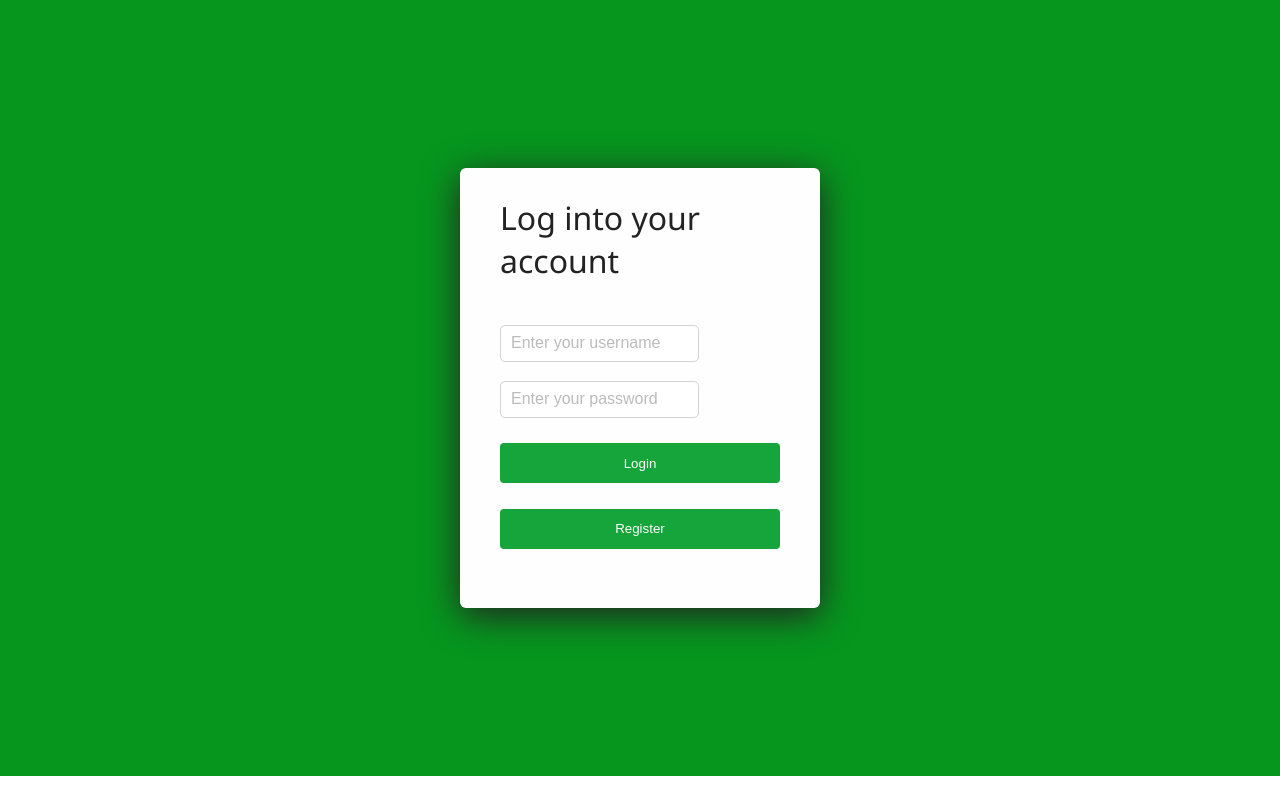
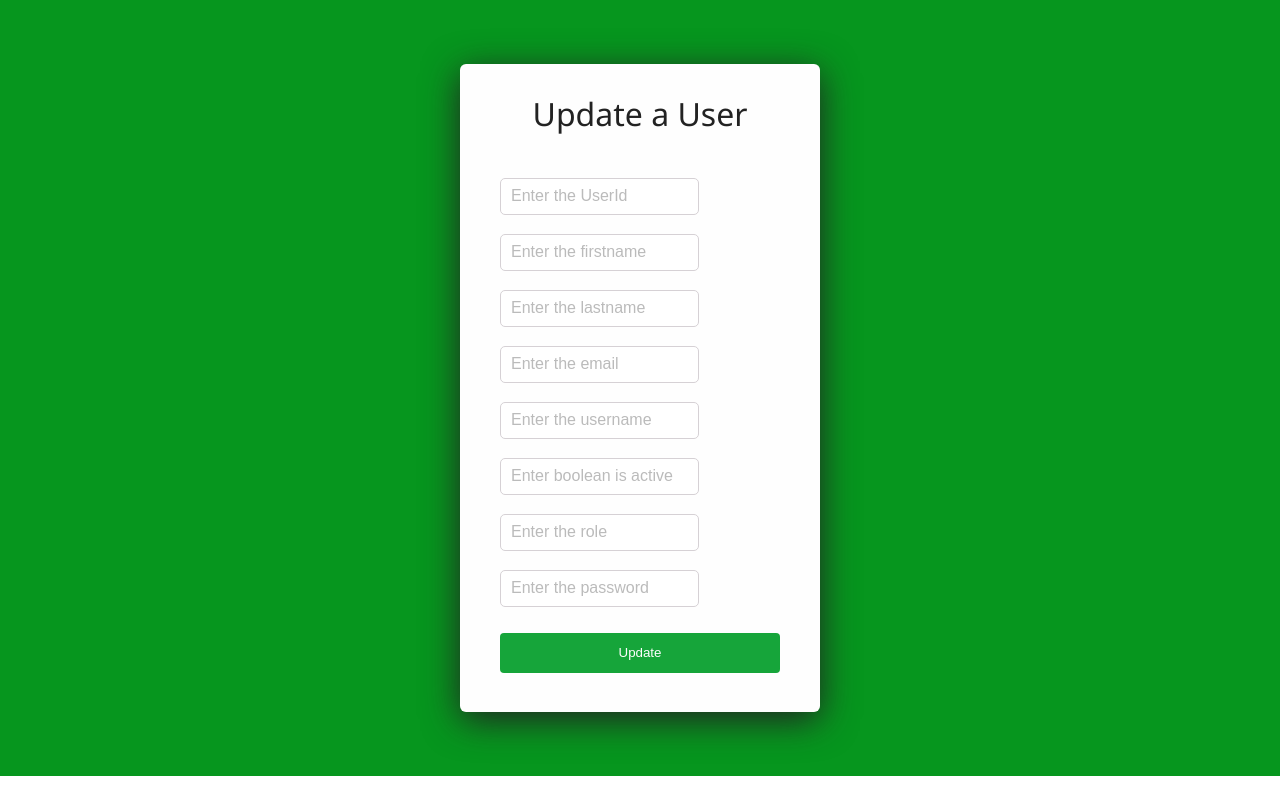
Before and after one commit to 220207-java-enterprise/Team-C-UI, a React (Create React App) app in the folder p2_foundation/: page /UpdateUser in a window 1280 px wide. Before the commit this address led to /login. Built offline with nearby package versions, Linux system fonts and the light colour scheme; no server answers.

Commit message:
500 token issue

```diff
--- a/p2_foundation/src/components/UpdateAUser.tsx
+++ b/p2_foundation/src/components/UpdateAUser.tsx
@@ -20,18 +20,18 @@ interface IUpdateProps {
 
 {/*The only way a CHILD can communicate with parent is by props that passed UP into it,
 that allow it call a function that is defined elsewhere. PARENT pass it DOWN */}
-function UpdateAUser(props: IUpdateProps) {
+function UpdatedUser(props: IUpdateProps) {
 
     // destructuring assignment
-    let [userId, setUserId] = useState('');
+    let [userid, setUserId] = useState('');
     let [username, setUsername] = useState('');
     let [firstname, setFirstame] = useState('');
     let [lastname, setLastname] = useState('');
     let [email, setEmail] = useState('');
-    let [isactive, setIsactive] = useState('');
+    let [isactive, setIsactive] = useState(false);
     let [role, setRole] = useState('');
-    let [password, setPassword] = useState<string | number>();
-    let [errorMsg, setErrorMsg] = useState('');
+    const [password, setPassword] = useState('');
+    const [errorMsg, setErrorMsg] = useState('');
     //These are ^^^ are pieces of state that are not passed down
     //to anything
 
@@ -68,7 +68,10 @@ function UpdateAUser(props: IUpdateProps) {
     let updateIsactive= function(e: SyntheticEvent) {
         let isactiveVal = (e.target as HTMLInputElement).value;
         console.log(isactiveVal);
-        setIsactive(isactiveVal);
+        if (isactiveVal == 'true' || isactiveVal == 't'){
+            setIsactive(true);
+        }
+        else { setIsactive(false); }
     }
 
     let updateRole= function(e: SyntheticEvent) {
@@ -91,14 +94,15 @@ function UpdateAUser(props: IUpdateProps) {
 
     let updateUser = async () => {
 
-        // if (!userId || !username || !password || !firstname || !lastname || !email || !role) {
+        // if (!username || !password || !firstname || !lastname || !email || !isactive || !role) {
         //     setErrorMsg('You must fill out all forms!');
         //     return;
         // }
 
         try {
 
-            let resp = await findUserAndUpdate(setUserId.toString());
+            let resp = await findUserAndUpdate({userid, firstname, lastname, email, username, password, isactive,
+                role});
 
             // //Used to FETCH from locolhost
             // let resp = await fetch('http://localhost:8080/p2_foundation',{
@@ -135,18 +139,18 @@ function UpdateAUser(props: IUpdateProps) {
     }
 
     return (
-        props.currentUser?.role !== '0' ? <Navigate to="/dashboard"/> :
+        // props.updateUser ? <Navigate to="/dashboard"/> :
         <div className='wrapper'>
             <div className='form-wrapper'>
 
                 <>
-                        <h4>Log into your account</h4>
+                        <h4>Update a User</h4>
                     <div>                   {/*when this change its handle @ line 35-38*/}
-                            <input type="text" id="userId" placeholder="Enter the UserId" onChange={getSelection}/>
+                            <input type="text" id="userId" placeholder="Enter the UserId" onChange={updateUserId}/>
                             <br/><br/>
-                            <input type="text" id="firstname" placeholder="Enter the firstname" onChange={updateFirstame}/>
+                            <input type="text" id="firstName" placeholder="Enter the firstname" onChange={updateFirstame}/>
                             <br/><br/>
-                            <input type="text" id="lasttname" placeholder="Enter the lastname" onChange={updateLastname}/>
+                            <input type="text" id="lasttName" placeholder="Enter the lastname" onChange={updateLastname}/>
                             <br/><br/>
                             <input type="text" id="email" placeholder="Enter the email" onChange={updateEmail}/>
                             <br/><br/>
@@ -175,7 +179,7 @@ function UpdateAUser(props: IUpdateProps) {
 
 }
 
-export default UpdateAUser;
+export default UpdatedUser;
 
 
 // handleRegister(formValue: { firstname: string, lastname: string, username: string, email: string, password: string }) {
--- a/p2_foundation/src/models/updateuser.ts
+++ b/p2_foundation/src/models/updateuser.ts
@@ -1,5 +1,6 @@
 export class UpdateUser {
 
+    userid: string;
     firstname: string;
     lastname: string;
     email: string;
@@ -8,9 +9,10 @@ export class UpdateUser {
     isactive: boolean;
     role: String;
 
-    constructor(firstname: string, lastname: string, email: string, username: string, password: string, isactive: boolean,
+    constructor(userid: string, firstname: string, lastname: string, email: string, username: string, password: string, isactive: boolean,
         role: string) {
 
+        this.userid = userid;
         this.firstname = firstname;
         this.lastname = lastname;
         this.email = email;
--- a/p2_foundation/src/remote/user-service.ts
+++ b/p2_foundation/src/remote/user-service.ts
@@ -1,4 +1,6 @@
 
+import UpdatedUser from "../components/UpdateAUser";
+import { Principal } from "../models/principal";
 import { UpdateUser } from "../models/updateuser";
 import { User } from "../models/user"
 import { appClient } from "./app-client"
@@ -13,11 +15,14 @@ export const register = async (newUser : {username: string, email: string, passw
 }
 
 
-export const findUserAndUpdate = async (userId: string) => {
-    return await appClient.put<UpdateUser>('/user', UpdateUser, {
+export const findUserAndUpdate = async (updateUser : {userid: string, firstname: string, lastname: string, email: string, username: string,
+    password: string, isactive: boolean, role: string}) => {
+    return await appClient.put<UpdateUser>('/user', updateUser, {
         headers: {
             'Content-Type': 'application/json',
         }
+
+
     });
     // TODO implement axios call to PUT/PATCH /users
 }
```
